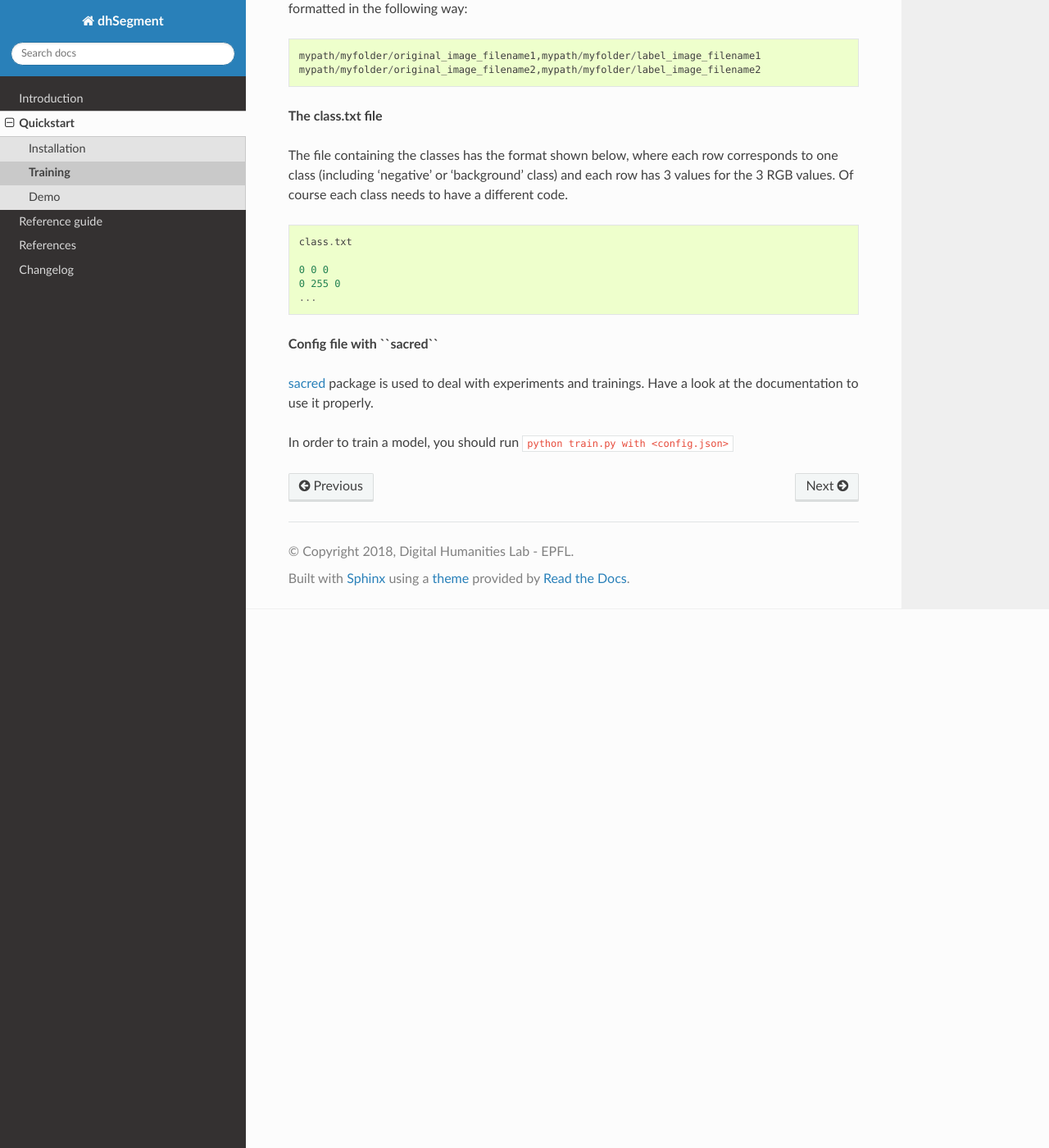
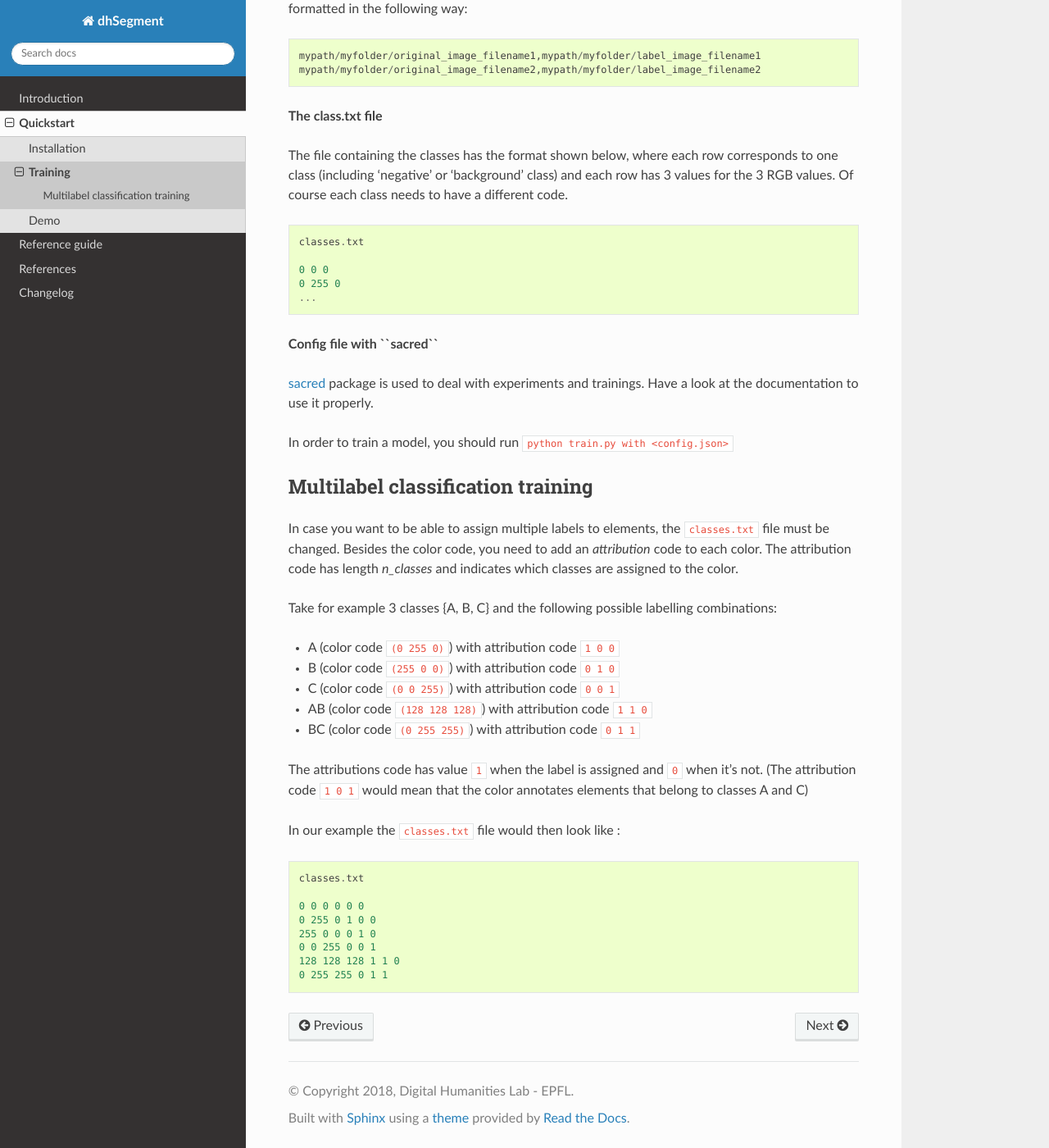
Before and after one commit to dhlab-epfl/dhSegment, a Sphinx documentation site: the page built from doc/start/training.rst, in a window 1280 px wide and 1400 px high, scrolled down 657 px. Shown: the whole window at 82% size. Built offline with Sphinx 7.4.7 and the Read the Docs theme 2.0.0, drawn with Linux system fonts in a browser that asks for light colours.

Commit message:
updated doc

```diff
--- a/doc/start/demo.rst
+++ b/doc/start/demo.rst
@@ -10,6 +10,9 @@ In order to limit memory usage, the images in the dataset we provide have been d
 
 
 **How to**
+0. If you have not yet done so, clone the repository : ::
+
+    git clone https://github.com/dhlab-epfl/dhSegment.git
 
 1. Get the annotated dataset `here`_, which already contains the folders ``images`` and ``labels``
 for training, validation and testing set. Unzip it into ``model/pages``. ::
--- a/doc/start/install.rst
+++ b/doc/start/install.rst
@@ -12,7 +12,7 @@ Pip install using git repository : ::
 Using Anaconda
 ^^^^^^^^^^^^^^
 
-- Install Anaconda or Miniconda
+- Install Anaconda or Miniconda (`installation procedure <https://conda.io/docs/user-guide/install/index.html#>`_)
 
 - Create a virtual environment with all the packages ``conda env create -f environment.yml``
 
--- a/doc/start/training.rst
+++ b/doc/start/training.rst
@@ -30,7 +30,7 @@ The file containing the classes has the format shown below, where each row corre
 (including 'negative' or 'background' class) and each row has 3 values for the 3 RGB values.
 Of course each class needs to have a different code. ::
 
-    class.txt
+    classes.txt
 
     0 0 0
     0 255 0
@@ -44,3 +44,34 @@ Of course each class needs to have a different code. ::
 In order to train a model, you should run ``python train.py with <config.json>``
 
 .. _sacred: https://sacred.readthedocs.io/en/latest/quickstart.html
+
+
+Multilabel classification training
+^^^^^^^^^^^^^^^^^^^^^^^^^^^^^^^^^^
+
+In case you want to be able to assign multiple labels to elements, the ``classes.txt`` file must be changed.
+Besides the color code, you need to add an *attribution* code to each color. The attribution code has length `n_classes`
+and indicates which classes are assigned to the color.
+
+Take for example 3 classes {A, B, C} and the following possible labelling combinations:
+
+- A (color code ``(0 255 0)``) with attribution code ``1 0 0``
+- B (color code ``(255 0 0)``) with attribution code ``0 1 0``
+- C (color code ``(0 0 255)``) with attribution code ``0 0 1``
+- AB (color code ``(128 128 128)``) with attribution code ``1 1 0``
+- BC (color code ``(0 255 255)``) with attribution code ``0 1 1``
+
+The attributions code has value ``1`` when the label is assigned and ``0`` when it's not.
+(The attribution code ``1 0 1`` would mean that the color annotates elements that belong to classes A and C)
+
+In our example the ``classes.txt`` file would then look like : ::
+
+
+    classes.txt
+
+    0 0 0 0 0 0
+    0 255 0 1 0 0
+    255 0 0 0 1 0
+    0 0 255 0 0 1
+    128 128 128 1 1 0
+    0 255 255 0 1 1
```
Also changed, not shown: 1 other file.
